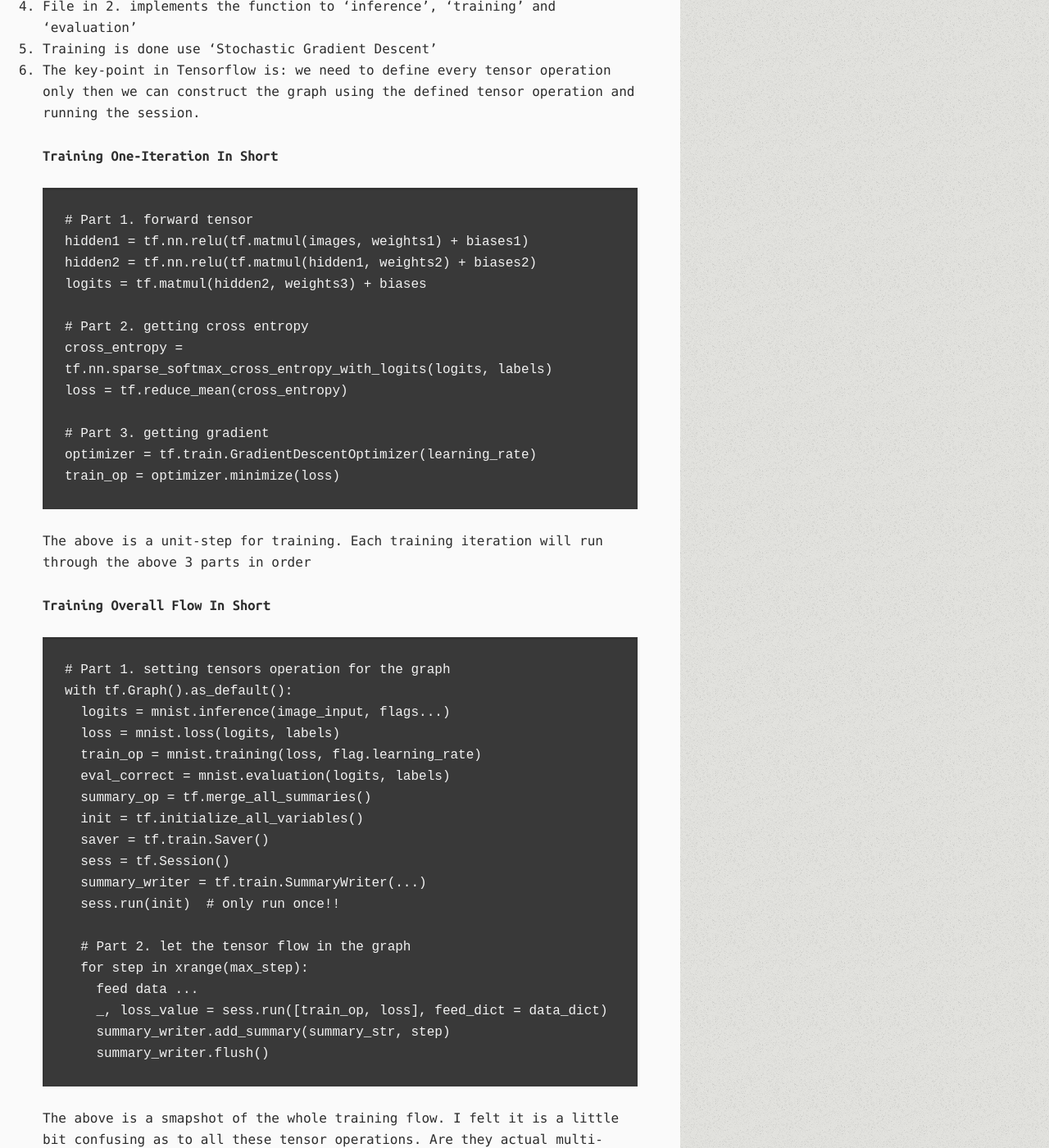
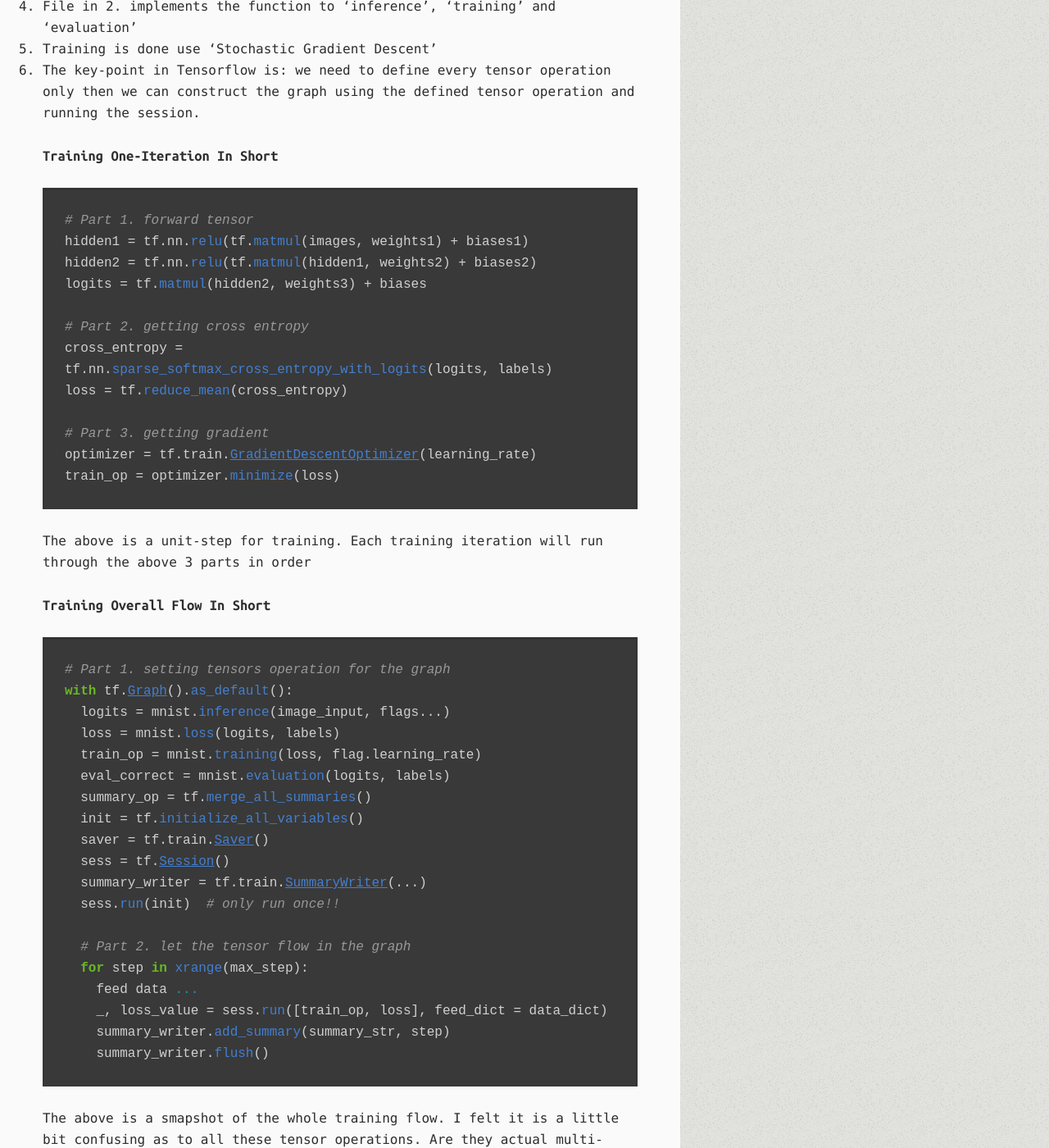
Before and after one commit to BrianPin/brianpin.github.io, a Jekyll site: the page built from _posts/2016-11-02-tensorflow-mechanics101-learning.markdown, in a window 1280 px wide and 1400 px high, scrolled down 699 px. Shown: the whole window at 82% size. Built offline with Jekyll 4.4.1, drawn with Linux system fonts in a browser that asks for light colours; comment, search, counter and statistics services are not loaded; some of the changed text lies outside the part shown.

Commit message:
add tensorflow study note

````diff
--- a/_posts/2016-11-02-tensorflow-mechanics101-learning.markdown
+++ b/_posts/2016-11-02-tensorflow-mechanics101-learning.markdown
@@ -19,7 +19,7 @@ Use Tensorflow to build a 2-layer neural network and training classification mod
 
 #### Training One-Iteration In Short
 
-```
+```python
 # Part 1. forward tensor
 hidden1 = tf.nn.relu(tf.matmul(images, weights1) + biases1)
 hidden2 = tf.nn.relu(tf.matmul(hidden1, weights2) + biases2)
@@ -37,7 +37,7 @@ The above is a unit-step for training. Each training iteration will run through
 
 #### Training Overall Flow In Short
 
-```
+```python
 # Part 1. setting tensors operation for the graph
 with tf.Graph().as_default():
   logits = mnist.inference(image_input, flags...)
````
Also changed, not shown: other parts of _posts/2016-11-02-tensorflow-mechanics101-learning.markdown (+1 -1 lines).
